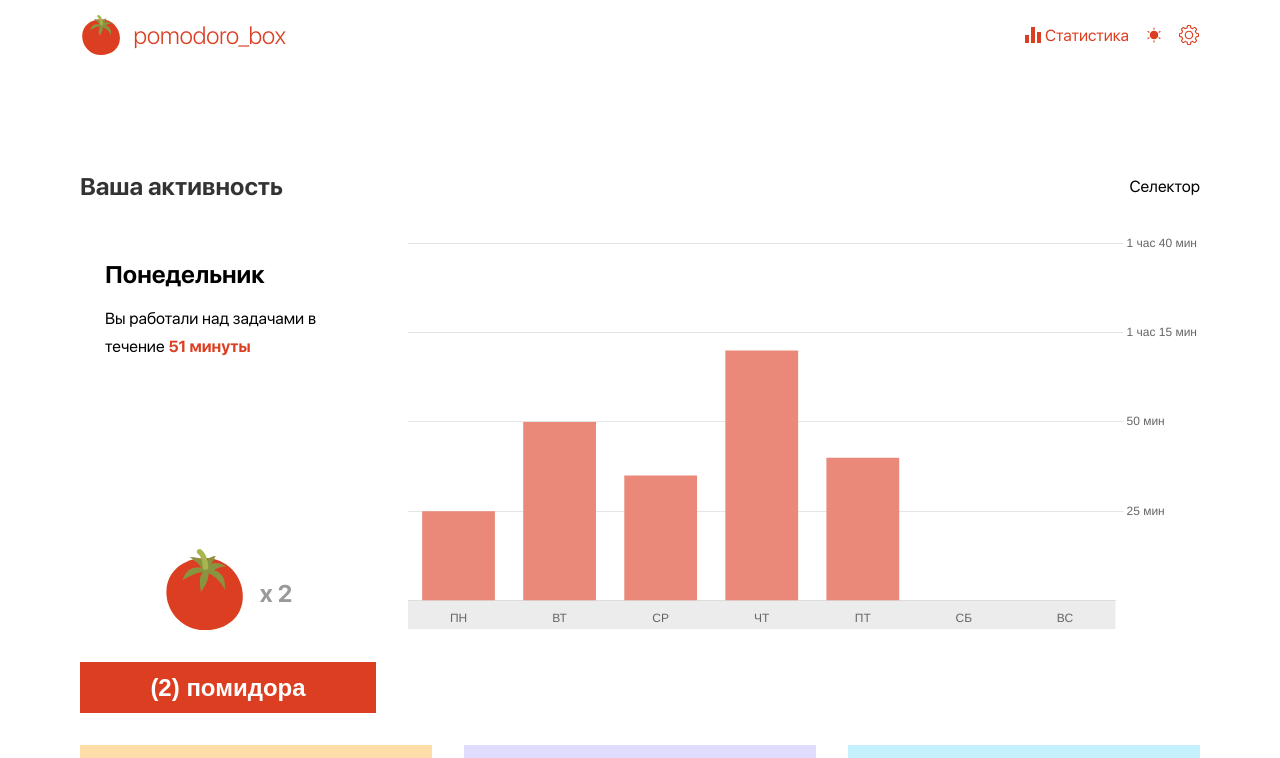
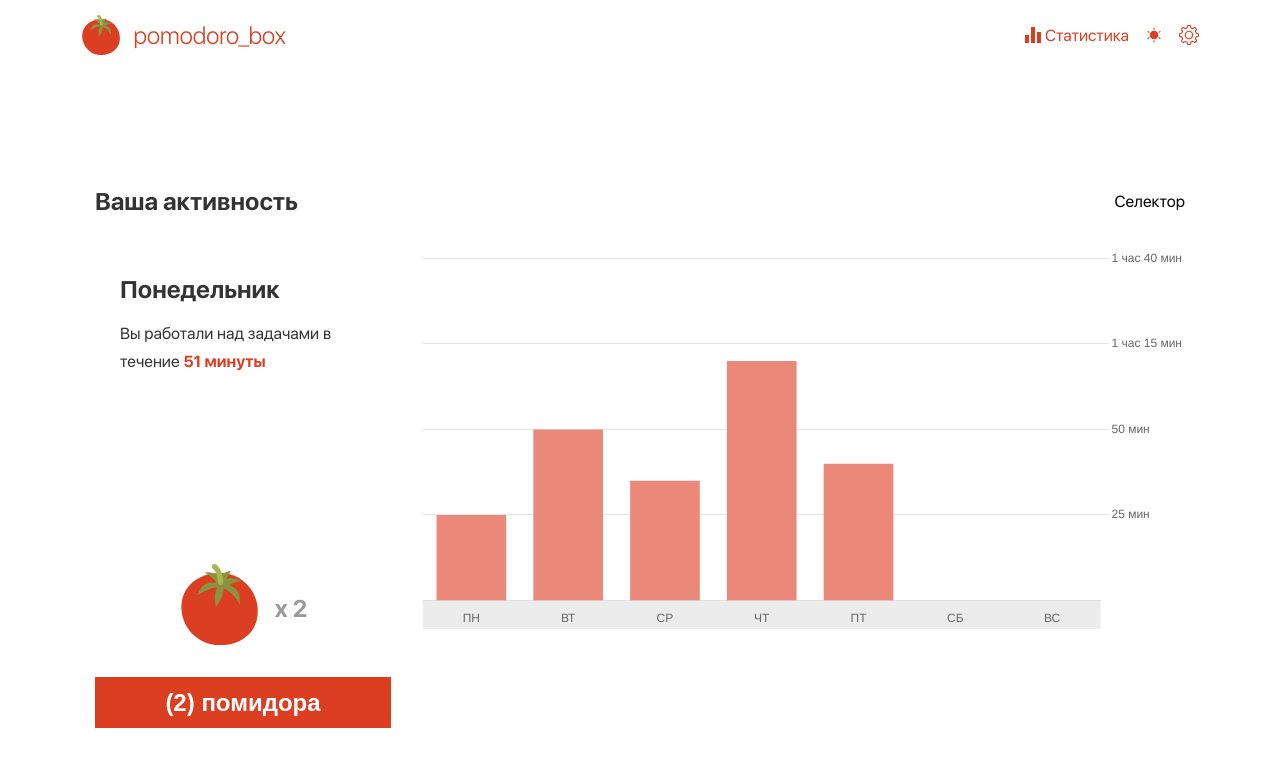
Before and after one commit to Realm2x/task-tracker-with-timer, a React (Vite) app in the folder Project/pomidoro-project/: page /stat in a window 1280 px wide. Shown: the top 758 px of the page. Built offline with nearby package versions, Linux system fonts and the light colour scheme.

Commit message:
change theme and save localStorage

```diff
--- a/Project/pomidoro-project/src/hooks/use-theme.tsx
+++ b/Project/pomidoro-project/src/hooks/use-theme.tsx
@@ -1,11 +1,12 @@
 import { useLayoutEffect, useState } from "react";
 
-
 export const useTheme = () => {
-  const [theme, setTheme] = useState('light');
+  const localTheme = localStorage.getItem('app-theme');
+  const [theme, setTheme] = useState( localTheme || 'light');
 
   useLayoutEffect(() => {
     document.documentElement.setAttribute('data-theme', theme);
+    localStorage.setItem('app-theme', theme);
   }, [theme])
 
   return {theme, setTheme};
--- a/Project/pomidoro-project/src/index.css
+++ b/Project/pomidoro-project/src/index.css
@@ -110,6 +110,11 @@ html[data-theme="light"] {
   --background-color-modal: var(--white);
   --color-settings-text: var(--signal-black);
   --color-settings-title: var(--signal-black);
+  /* STATISTIC PAGE */
+  --background-statistick-block: var(--white);
+  --color-statistic-text: var(--signal-black);
+  /* MODAL */
+  --background-modal: var(--white);
 }
 
 html[data-theme="dark"] {
@@ -117,7 +122,7 @@ html[data-theme="dark"] {
   --background-main: var(--dark-blue);
   --background-left-content: var(--ocean-blue);
   --background-rigth-content: var(--ocean-blue);
-  --color-text: var(--light-titian);
+  --color-text: var(--white);
   --color-text-2: var(--white);
   --color-text-3: var(--pearl-light-grey);
   --background-input: var(--dark-blue);
@@ -139,6 +144,11 @@ html[data-theme="dark"] {
   --background-color-modal: var(--ocean-blue);
   --color-settings-text: var(--white);
   --color-settings-title: var(--silver);
+  /* STATISTIC PAGE */
+  --background-statistick-block: var(--ocean-blue);
+  --color-statistic-text: var(--white);
+  /* MODAL */
+  --background-modal: var(--ocean-blue);
 }
 
 body {
--- a/Project/pomidoro-project/src/shared/DeleteModal/deletemodal.css
+++ b/Project/pomidoro-project/src/shared/DeleteModal/deletemodal.css
@@ -21,7 +21,7 @@
   max-width: 350px;
   padding: 25px 83px;
   box-shadow: 0px 0px 20px 0px #00000026;
-  background-color: var(--white);
+  background-color: var(--background-modal);
   border-radius: 3px;
   z-index: 20;
 }
@@ -30,5 +30,5 @@
   margin-bottom: 25px;
   font-weight: 400;
   font-size: 24px;
-  color: var(--signal-black);
+  color: var(--color-text);
 }
--- a/Project/pomidoro-project/src/shared/Header/Logo/Logo.tsx
+++ b/Project/pomidoro-project/src/shared/Header/Logo/Logo.tsx
@@ -1,13 +1,14 @@
 import './logo.css';
 import { Tomato } from '../../../assets';
+import { Link } from 'react-router-dom';
 
 export function Logo() {
   return (
     <div className='headerLogo'>
-      <a href="/" className='logo'>
+      <Link to='/' className='logo'>
         <Tomato />
         <span className='headerLogoText'>pomodoro_box</span>
-      </a>
+      </Link>
     </div>
   );
 }
--- a/Project/pomidoro-project/src/shared/Main/StatisticPage/StatisticBlockContent/statisticblockcontent.css
+++ b/Project/pomidoro-project/src/shared/Main/StatisticPage/StatisticBlockContent/statisticblockcontent.css
@@ -21,12 +21,14 @@
   margin-bottom: 14px;
   font-size: 24px;
   line-height: 33px;
+  color: var(--color-statistic-text);
 }
 
 .statisticDayDescr {
   font-weight: 400;
   font-size: 16px;
   line-height: 28px;
+  color: var(--color-statistic-text);
 }
 
 .statisticDaySpan {
--- a/Project/pomidoro-project/src/shared/Main/StatisticPage/statisticpage.css
+++ b/Project/pomidoro-project/src/shared/Main/StatisticPage/statisticpage.css
@@ -2,6 +2,8 @@
   display: flex;
   flex-direction: column;
   width: 100%;
+  padding: 15px;
+  background-color: var(--background-statistick-block);
 }
 
 .statistickHead {
@@ -16,5 +18,5 @@
   font-weight: 700;
   font-size: 24px;
   line-height: 33px;
-  color: var(--signal-black);
+  color: var(--color-text);
 }
--- a/Project/pomidoro-project/src/shared/Main/TimerPage/TaskList/ChangeForm/changeform.css
+++ b/Project/pomidoro-project/src/shared/Main/TimerPage/TaskList/ChangeForm/changeform.css
@@ -10,6 +10,8 @@
   margin-bottom: 15px;
   padding: 10px;
   font-size: 16px;
+  color: var(--color-text);
+  background-color: var(--background-input);
 }
 
 .changeFormButton {
--- a/Project/pomidoro-project/src/shared/Main/TimerPage/TaskList/ChangeModal/taskchangeinput.css
+++ b/Project/pomidoro-project/src/shared/Main/TimerPage/TaskList/ChangeModal/taskchangeinput.css
@@ -22,7 +22,7 @@
   max-width: 350px;
   padding: 25px 83px;
   box-shadow: 0px 0px 20px 0px #00000026;
-  background-color: var(--white);
+  background-color: var(--background-modal);
   border-radius: 3px;
   z-index: 20;
 }
@@ -31,4 +31,5 @@
   font-size: 24px;
   font-weight: 400;
   margin-bottom: 15px;
+  color: var(--color-text);
 }
```
